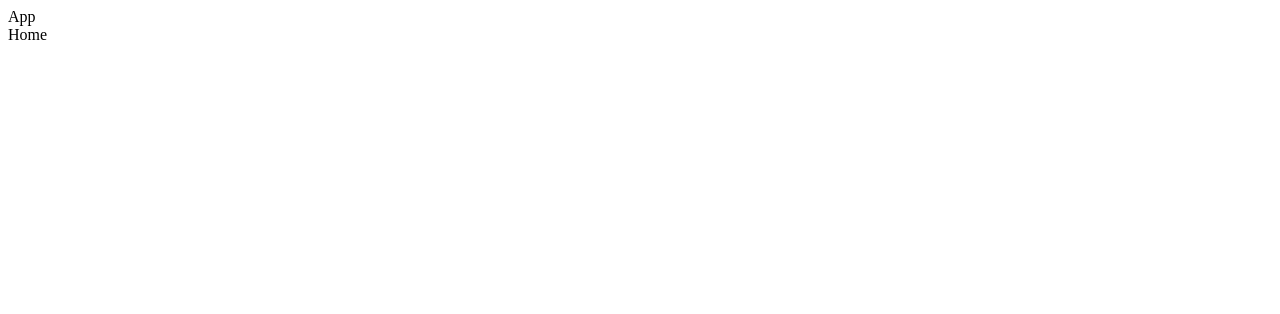
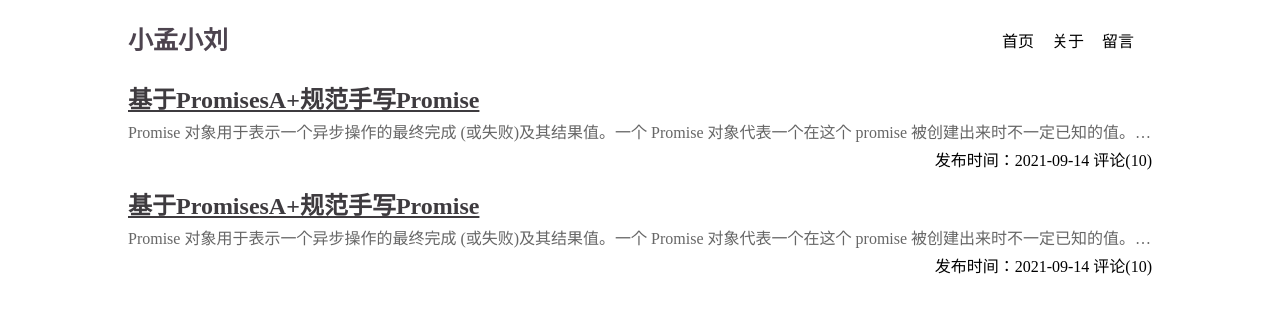
Before and after one commit to mengliuliu/blog-web, a React app: page / in a window 1280 px wide. Shown: the top 314 px of the page. Built offline with nearby package versions, Linux system fonts and the light colour scheme.

Commit message:
博客列表页面

```diff
--- a/src/App.tsx
+++ b/src/App.tsx
@@ -1,18 +1,28 @@
 import React, { useEffect, useState } from 'react'
+import { Route, Routes } from 'react-router-dom'
 import Home from './view/home'
+import Detail from './view/detail'
+import Header from './components/header'
 import styled from 'styled-components'
 
 const App = () => {
     return (
         <Box>
-            <div>App</div>
-            <Home></Home>
+            <Header></Header>
+            <Routes>
+                <Route path='/' element={<Home />}  />
+                <Route path='/home' element={<Home />} />
+                <Route path='/detail' element={<Detail />} />
+            </Routes>
+            {/* <Home></Home> */}
         </Box>
 
     )
 }
 
 const Box = styled.div`
+width: 80%;
+margin: auto;
 `
 
 export default App
--- /dev/null
+++ b/src/components/header.tsx
@@ -0,0 +1,52 @@
+import React, { useEffect, useState } from 'react'
+import styled from 'styled-components'
+
+const Header = () => {
+    return (
+        <Box>
+            <div className='name'>
+                <a className="logo" href="/">小孟小刘</a>
+            </div>
+            <div className='category'>
+                <div className='home'>首页</div>
+                <div className='about'>关于</div>
+                <div className='message'>留言</div>
+            </div>
+        </Box >
+
+    )
+}
+
+const Box = styled.div`
+display: flex;
+justify-content: space-between;
+height: 80px;
+.name {
+display: flex;
+align-items: center;
+.logo {
+    display: block;
+    font-size: 25px;
+    font-weight: bolder;
+    color: #4d444f;
+    line-height: 25px;
+    text-decoration:none;
+}
+}
+.category{
+    display: flex;
+    align-items: center;
+    .home {
+        width: 50px;
+    }
+    .about {
+        width: 50px;
+    }
+    .message {
+        width: 50px;
+    }
+
+}
+`
+
+export default Header
--- a/src/index.tsx
+++ b/src/index.tsx
@@ -6,12 +6,13 @@
 // import React from 'react';
 import ReactDOM from "react-dom";
 import App from "./App";
+import "./style.css"
 import { BrowserRouter } from "react-router-dom";
 
 ReactDOM.render(
-  // <BrowserRouter>
-  //   <App />
-  // </BrowserRouter>,
-  <App />,
+  <BrowserRouter>
+    <App />
+  </BrowserRouter>,
+  // <App />,
   document.getElementById("root")
 );
--- a/src/style.css
+++ b/src/style.css
@@ -1,11 +1,28 @@
-.test {
-  width: 100px;
-  height: 100px;
-  background-color: red;
+blockquote,
+body,
+button,
+dd,
+dl,
+dt,
+fieldset,
+form,
+h1,
+h2,
+h3,
+h4,
+h5,
+h6,
+hr,
+input,
+legend,
+li,
+ol,
+p,
+pre,
+td,
+textarea,
+th,
+ul {
+  margin: 0;
+  padding: 0;
 }
-
-.img {
-    width: 200px;
-    height: 200px;
-    background-image: url('./test.jpg');
-}
--- /dev/null
+++ b/src/view/detail/index.tsx
@@ -0,0 +1,18 @@
+import React, { useEffect, useState } from 'react'
+import { Link } from 'react-router-dom'
+import styled from 'styled-components'
+
+const Detail = () => {
+    return (
+        <Box>
+            <div>Detail</div>
+            <div><Link to="/home">首页</Link></div>
+        </Box>
+
+    )
+}
+
+const Box = styled.div`
+`
+
+export default Detail
--- a/src/view/home/index.tsx
+++ b/src/view/home/index.tsx
@@ -1,16 +1,60 @@
 import React, { useEffect, useState } from 'react'
+import { Link } from 'react-router-dom'
 import styled from 'styled-components'
 
-const Home = () => {
+const List = () => {
     return (
         <Box>
-            <div>Home</div>
+            {/* <div>List</div> */}
+            {/* <nav>
+                <Link to="/detail">Detail</Link>
+            </nav> */}
+
+            <div className='item'>
+                <h2><Link to="/detail">基于PromisesA+规范手写Promise</Link></h2>
+                <div className='description'>Promise 对象用于表示一个异步操作的最终完成 (或失败)及其结果值。一个 Promise 对象代表一个在这个 promise 被创建出来时不一定已知的值。它让您能够把异步操作最终的成功返回值或者失败原因和相应的处理程序关联起来。 这样使得异步方法可以像同步方法那样返回值：异步方法并不会立即返回最终的值，而是会返回一个 promise，以便在未来某个时候把值交给使用者。Promise 可以让异步操作写起来，就像在写同步操作的流程，而不必一层层地嵌套回调函数。</div>
+                <div className='date'>发布时间：2021-09-14 评论(10)</div>
+            </div>
+
+            <div className='item'>
+                <h2><Link to="/detail">基于PromisesA+规范手写Promise</Link></h2>
+                <div className='description'>Promise 对象用于表示一个异步操作的最终完成 (或失败)及其结果值。一个 Promise 对象代表一个在这个 promise 被创建出来时不一定已知的值。它让您能够把异步操作最终的成功返回值或者失败原因和相应的处理程序关联起来。 这样使得异步方法可以像同步方法那样返回值：异步方法并不会立即返回最终的值，而是会返回一个 promise，以便在未来某个时候把值交给使用者。Promise 可以让异步操作写起来，就像在写同步操作的流程，而不必一层层地嵌套回调函数。</div>
+                <div className='date'>发布时间：2021-09-14 评论(10)</div>
+            </div>
         </Box>
 
     )
 }
 
 const Box = styled.div`
+.item {
+    margin-bottom: 15px;
+    h2 {
+        a {
+          color: #3e3b3f;
+        }
+        display: inline-block;
+        white-space: nowrap;
+        width: 100%;
+        overflow: hidden;
+        text-overflow:ellipsis;
+    }
+    .description {
+        /* display: block;
+        line-height: 25px;
+        font-size: 14px; */
+        color: #666;
+        display: inline-block;
+        white-space: nowrap;
+        width: 100%;
+        overflow: hidden;
+        text-overflow:ellipsis;
+    }
+    .date {
+        text-align: right;
+    }
+}
+
 `
 
-export default Home
+export default List
```
Also changed, not shown: 2 other files (tests, documents, lock files or other folders).
